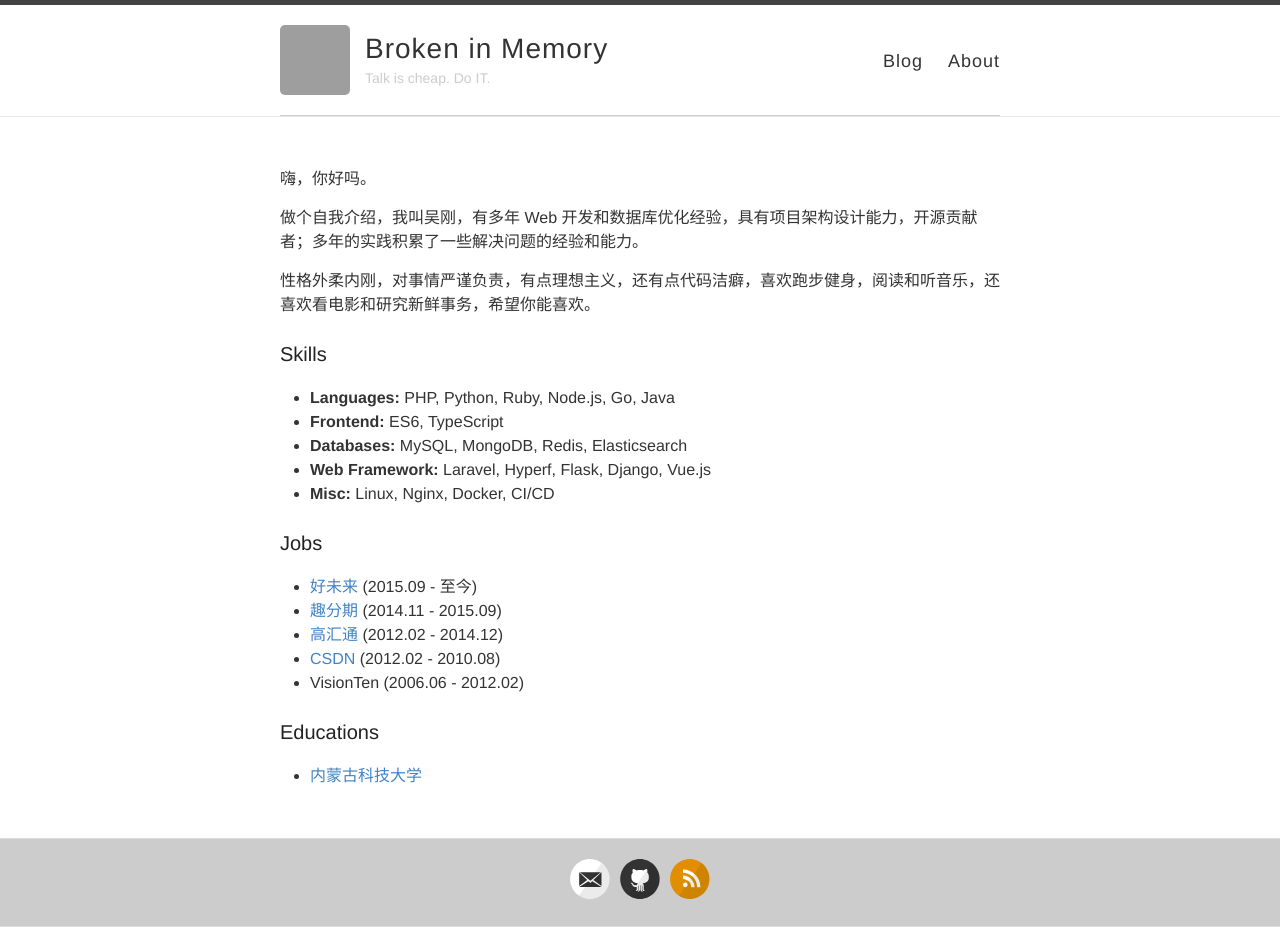
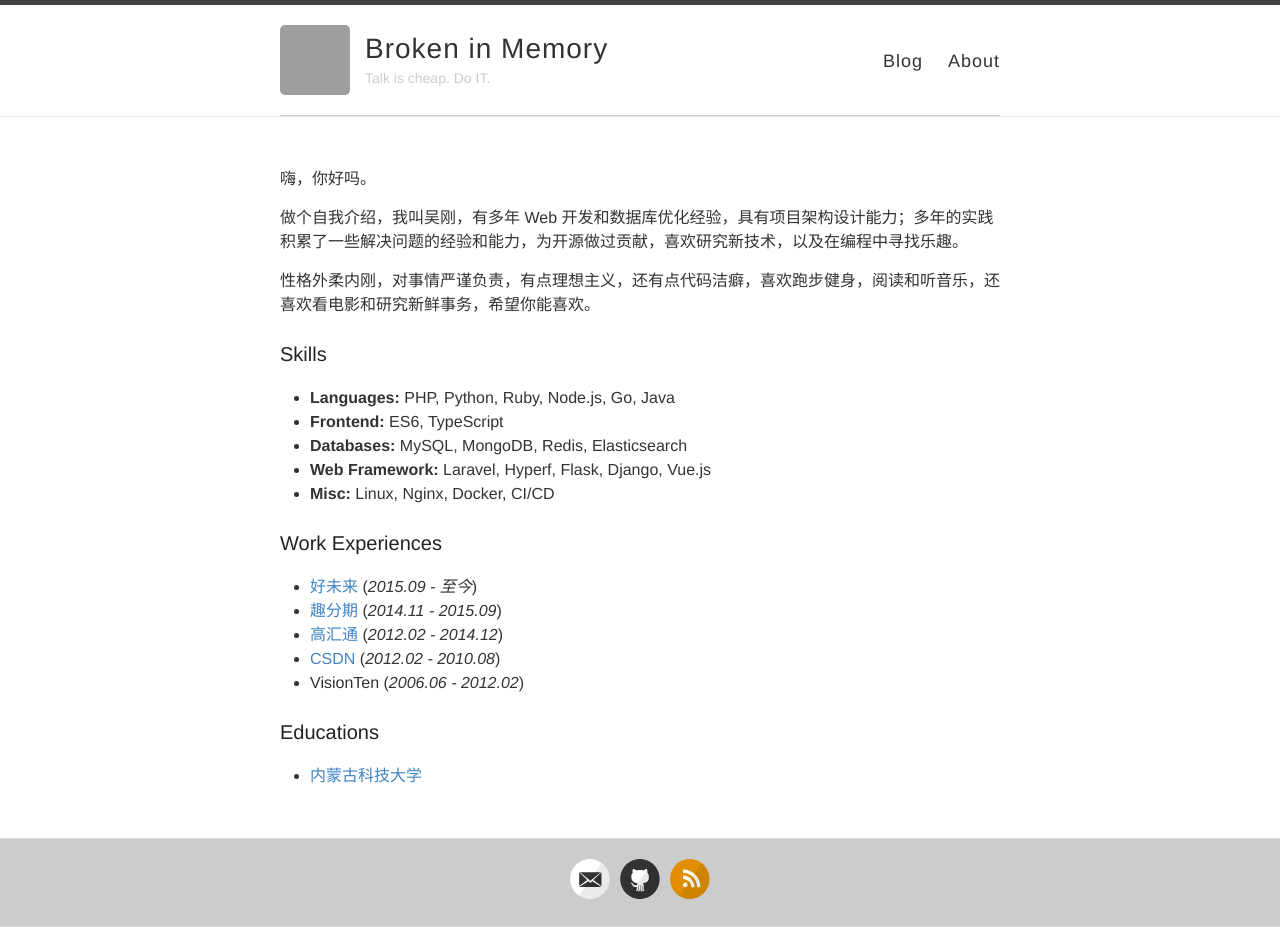
Before and after one commit to gokure/gokure.github.io, a Jekyll site: the page built from about.md, in a window 1280 px wide. Built offline with Jekyll 4.4.1, drawn with Linux system fonts in a browser that asks for light colours; grey boxes are pictures that could not be loaded.

Commit message:
Update about page.

```diff
--- a/about.md
+++ b/about.md
@@ -6,7 +6,7 @@ permalink: /about/
 
 嗨，你好吗。
 
-做个自我介绍，我叫吴刚，有多年 Web 开发和数据库优化经验，具有项目架构设计能力，开源贡献者；多年的实践积累了一些解决问题的经验和能力。
+做个自我介绍，我叫吴刚，有多年 Web 开发和数据库优化经验，具有项目架构设计能力；多年的实践积累了一些解决问题的经验和能力，为开源做过贡献，喜欢研究新技术，以及在编程中寻找乐趣。
 
 性格外柔内刚，对事情严谨负责，有点理想主义，还有点代码洁癖，喜欢跑步健身，阅读和听音乐，还喜欢看电影和研究新鲜事务，希望你能喜欢。
 
@@ -18,13 +18,13 @@ permalink: /about/
 - **Web Framework:** Laravel, Hyperf, Flask, Django, Vue.js
 - **Misc:** Linux, Nginx, Docker, CI/CD
 
-### Jobs
+### Work Experiences
 
-- [好未来](https://www.100tal.com/) (2015.09 - 至今)
-- [趣分期](https://www.qufenqi.com/) (2014.11 - 2015.09)
-- [高汇通](http://www.gaohuitong.com/) (2012.02 - 2014.12)
-- [CSDN](https://www.csdn.net) (2012.02 - 2010.08)
-- VisionTen (2006.06 - 2012.02)
+- [好未来](https://www.100tal.com/) (*2015.09 - 至今*)
+- [趣分期](https://www.qufenqi.com/) (*2014.11 - 2015.09*)
+- [高汇通](http://www.gaohuitong.com/) (*2012.02 - 2014.12*)
+- [CSDN](https://www.csdn.net/) (*2012.02 - 2010.08*)
+- VisionTen (*2006.06 - 2012.02*)
 
 ### Educations
 
```
